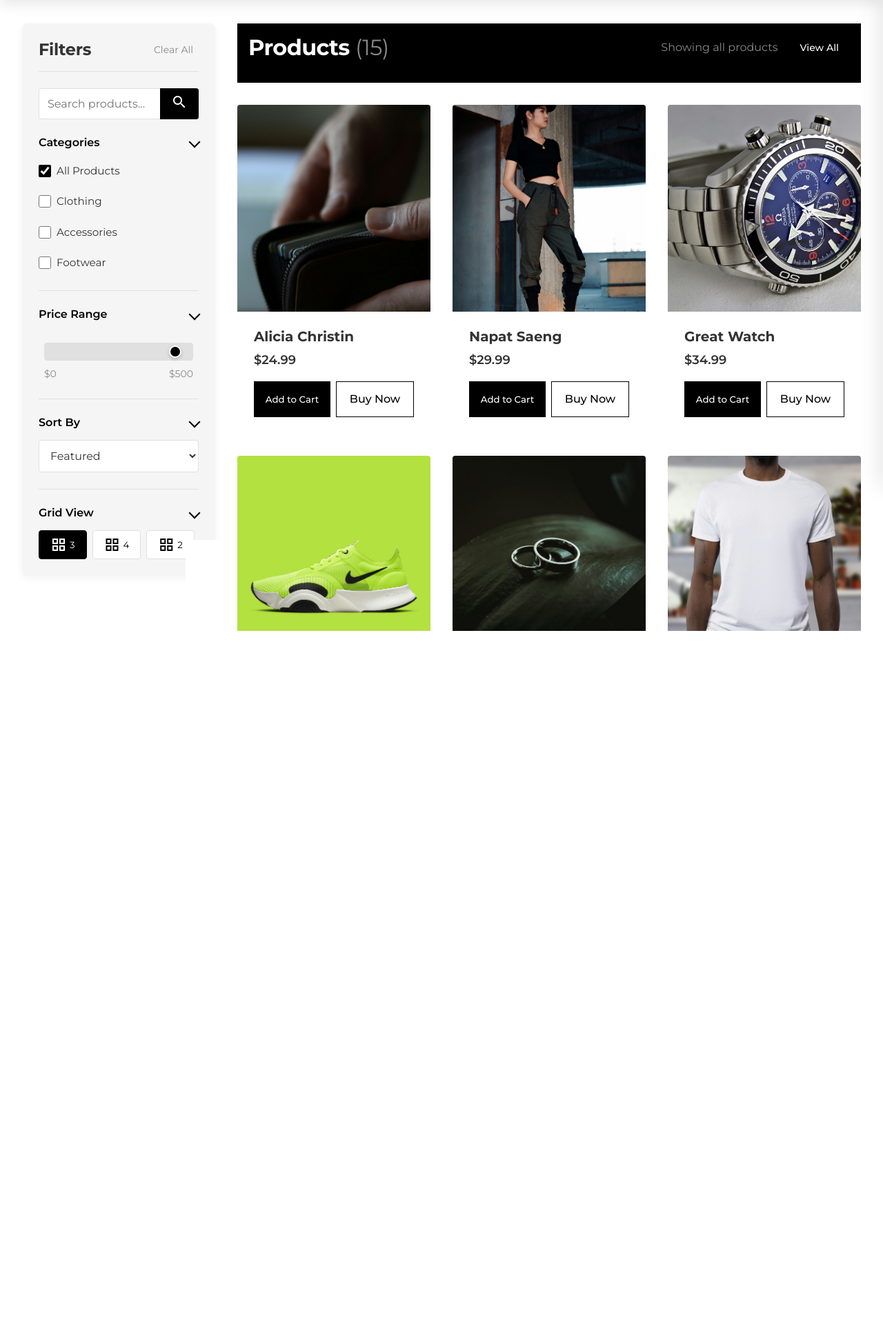
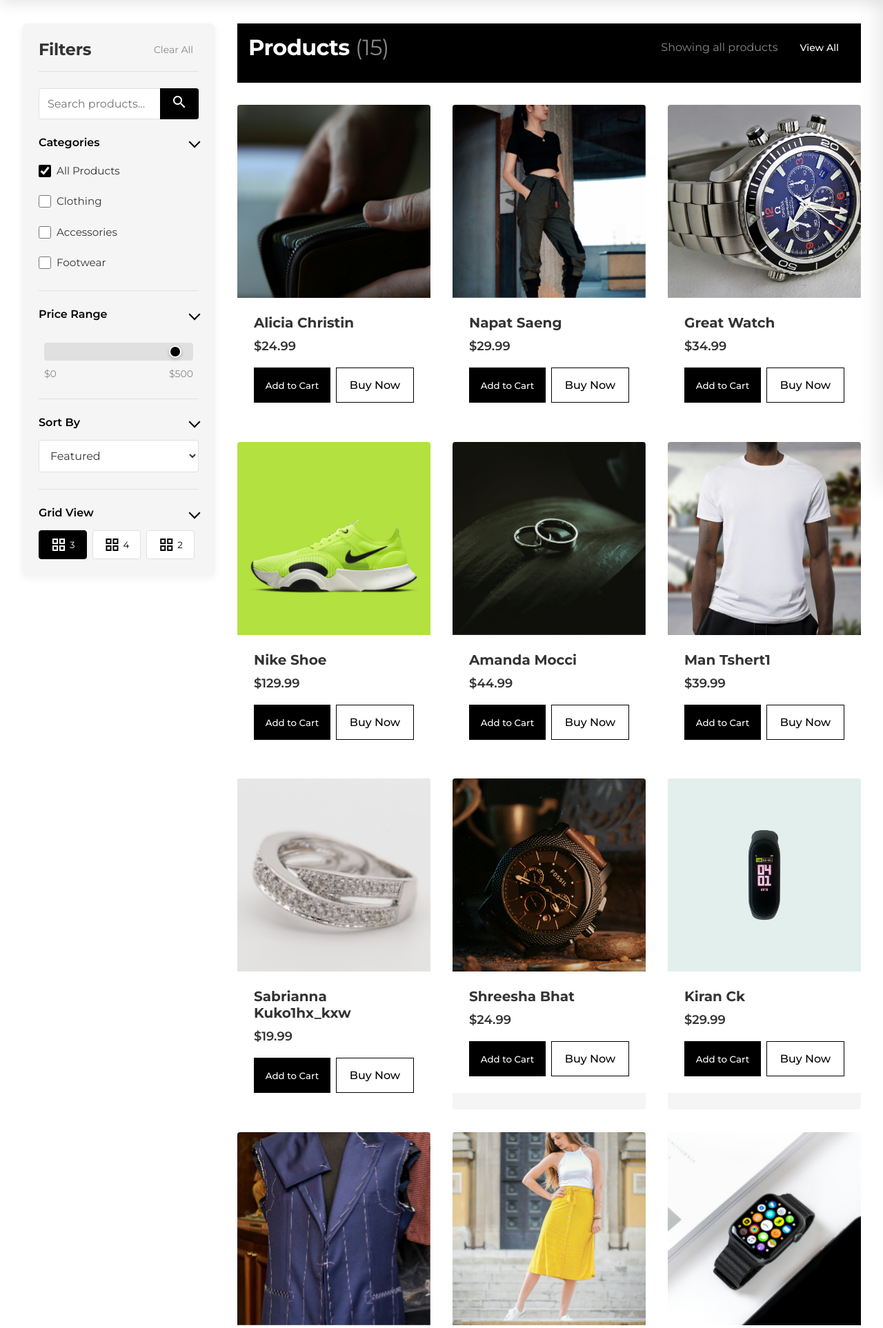
Before and after one commit to godlike2312/Steal-Store, a Flask app: page /products in a window 1280 px wide. Shown: the part 94-2020 px from the top of the page at 69% size. Run offline with Flask 2, Linux system fonts and the light colour scheme; some libraries are stand-ins or nearby versions.

Commit message:
button fix and product page

```diff
--- a/static/css/main.css
+++ b/static/css/main.css
@@ -746,6 +746,10 @@
     background-color: var(--light-gray);
     border-radius: 4px;
     transition: var(--transition-fast);
+    content-visibility: auto;
+    contain-intrinsic-size: 0 500px;
+    transform: translateZ(0);
+    backface-visibility: hidden;
 }
 
 .product-card:hover {
@@ -754,15 +758,19 @@
 }
 
 .product-image {
-    height: 300px;
+    position: relative;
     overflow: hidden;
+    aspect-ratio: 1/1;
+    background-color: #f8f8f8;
 }
 
 .product-image img {
     width: 100%;
     height: 100%;
     object-fit: cover;
-    transition: var(--transition-medium);
+    transition: transform 0.3s ease;
+    will-change: transform;
+    contain: paint;
 }
 
 .product-card:hover .product-image img {
--- a/templates/base.html
+++ b/templates/base.html
@@ -270,8 +270,8 @@
                 });
             };
 
-            themeToggle.addEventListener('click', toggleTheme);
-            mobileThemeToggle.addEventListener('click', toggleTheme);
+            if (themeToggle) themeToggle.addEventListener('click', toggleTheme);
+            if (mobileThemeToggle) mobileThemeToggle.addEventListener('click', toggleTheme);
 
             // Mobile navigation
             const mobileMenuToggle = document.querySelector('.mobile-menu-toggle');
@@ -279,17 +279,34 @@
             const mobileNav = document.querySelector('.mobile-nav');
             const overlay = document.querySelector('.overlay');
 
-            mobileMenuToggle.addEventListener('click', () => {
+            // Ensure mobile menu toggle works properly with both click and touch events
+            if (mobileMenuToggle) {
+                const openMobileNav = () => {
                     mobileNav.classList.add('active');
                     overlay.classList.add('active');
                     document.body.style.overflow = 'hidden';
+                };
+
+                mobileMenuToggle.addEventListener('click', openMobileNav);
+                mobileMenuToggle.addEventListener('touchend', function(e) {
+                    e.preventDefault();
+                    openMobileNav();
                 });
+            }
 
-            closeMobileNav.addEventListener('click', () => {
+            if (closeMobileNav) {
+                const closeMobileNavFunc = () => {
                     mobileNav.classList.remove('active');
                     overlay.classList.remove('active');
                     document.body.style.overflow = '';
+                };
+
+                closeMobileNav.addEventListener('click', closeMobileNavFunc);
+                closeMobileNav.addEventListener('touchend', function(e) {
+                    e.preventDefault();
+                    closeMobileNavFunc();
                 });
+            }
 
             // Cart checkout redirection logic
             const checkoutBtn = document.getElementById('checkout-btn');
--- a/templates/products.html
+++ b/templates/products.html
@@ -93,7 +93,7 @@
                  data-name="{{ product.name|lower }}"
                  data-keywords="{{ product.category }} - {{ product.name|lower }}">
                 <div class="product-image">
-                    <img src="{{ product.image }}" alt="{{ product.name }}">
+                    <img src="{{ product.image }}" alt="{{ product.name }}" loading="lazy" width="300" height="300">
                 </div>
                 <div class="product-info">
                     <h3>{{ product.name }}</h3>
```
Lines whose indentation alone changed are shown as unchanged.
